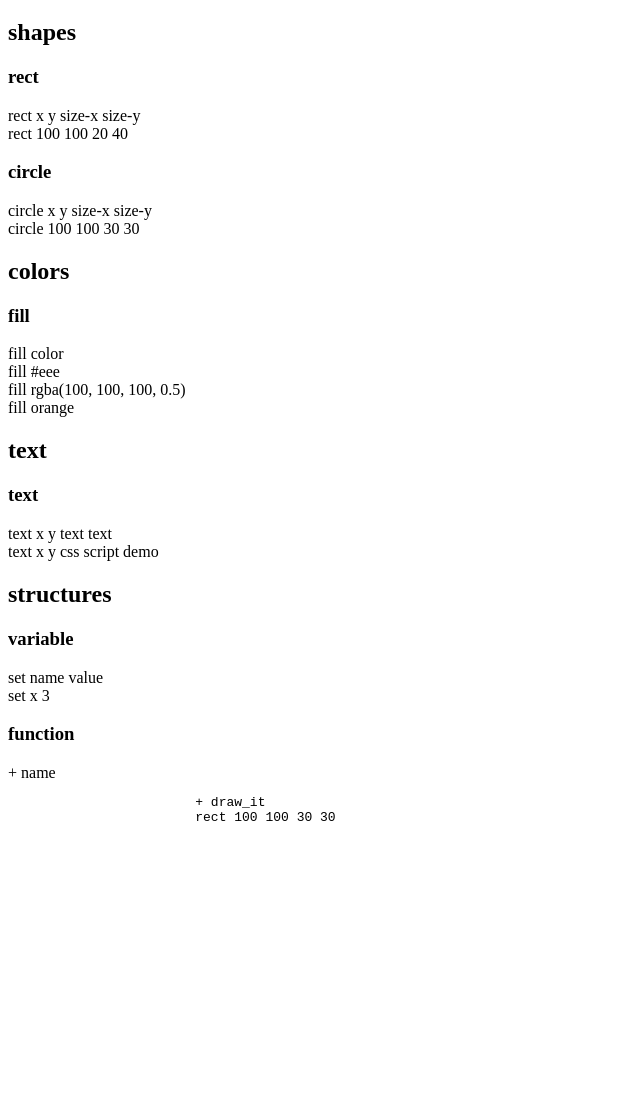
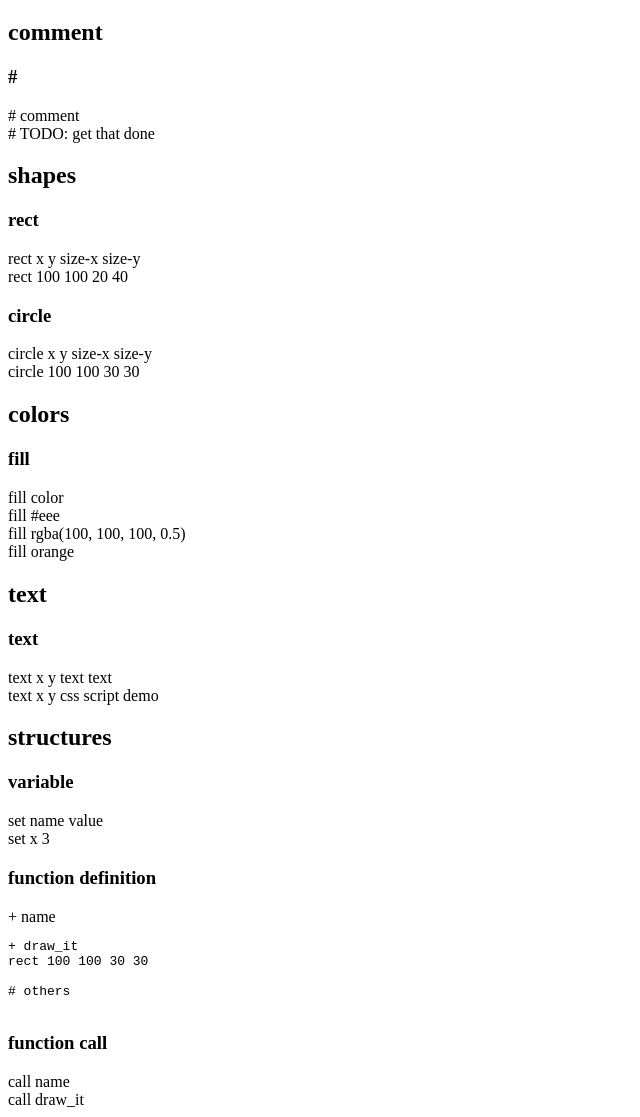
Before and after one commit to Abdur-rahmaanJ/css-script, a plain HTML site: page docs/index.html in a window 1280 px wide. Shown: the part 87-1204 px from the top of the page, without its empty margins (0-640 px from the left). Before the commit the page ends 940 px from the top, so only its background shows below. Drawn offline with Linux system fonts and the light colour scheme.

Commit message:
docs updated

```diff
--- a/docs/index.html
+++ b/docs/index.html
@@ -12,6 +12,14 @@
 
         </nav>
         <h1>docs</h1>
+        <div>
+            <h2>comment</h2>
+            <div>
+                <h3>#</h3>
+                <div class="syntax"># comment</div>
+                <div class="demo"># TODO: get that done</div>
+            </div>
+        </div>
         <div>
             <h2>shapes</h2>
             <div>
@@ -51,14 +59,21 @@
                 <div class="demo">set x 3</div>
             </div>
             <div>
-                <h3>function</h3>
+                <h3>function definition</h3>
                 <div class="syntax">+ name</div>
                 <div class="demo">
                     <pre>
-                        + draw_it
-                        rect 100 100 30 30
++ draw_it
+rect 100 100 30 30
+
+# others
                     </pre>
                 </div>
+            </div>
+            <div>
+                <h3>function call</h3>
+                <div class="syntax">call name</div>
+                <div class="demo">call draw_it</div>
             </div>
         </div>
 
```
